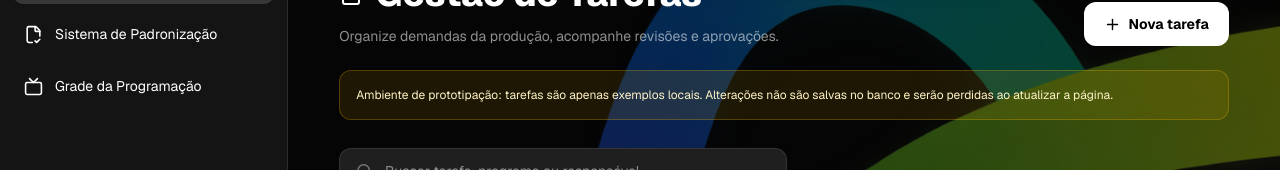
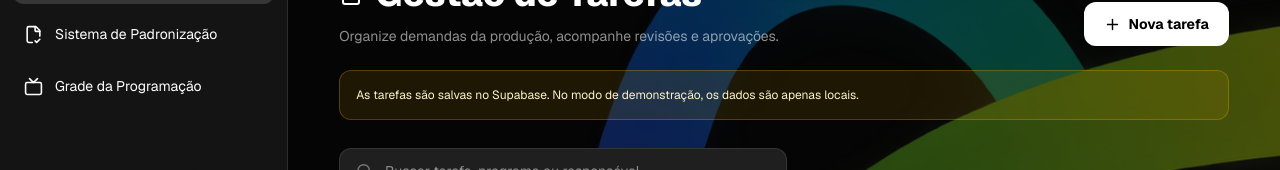
Before and after one commit to fdefreitass/SistemaDeGerenciamentoProducaoSCCSBT, a React (Vite) app: page /tarefas in a window 1280 px wide. Shown: the part 173-343 px from the top of the page. Built offline with nearby package versions, Linux system fonts and the light colour scheme; no server answers; a web font is replaced by a local one.

Commit message:
feat: integrar Kanban com tabela tarefas_producao

```diff
--- a/src/pages/GestaoTarefas.tsx
+++ b/src/pages/GestaoTarefas.tsx
@@ -1,4 +1,6 @@
-import { useMemo, useState, type FormEvent } from 'react'
+import { useEffect, useMemo, useState, type FormEvent } from 'react'
+import { listarTarefas, criarTarefa, atualizarEtapa, excluirTarefa } from '../services/tarefas'
+import { modoDemo } from '../lib/supabase'
 import { ArrowRight, ClipboardList, Plus, Search, Trash2 } from 'lucide-react'
 
 type Stage = 'backlog' | 'andamento' | 'revisao' | 'aprovado'
@@ -14,7 +16,8 @@ const initial: Task[] = [
   { id: 'demo-2', title: 'VT de programação', program: 'SCC News', owner: 'Equipe de edição', due: '', stage: 'andamento' },
 ]
 export default function GestaoTarefas() {
-  const [tasks, setTasks] = useState<Task[]>(initial)
+  const [tasks, setTasks] = useState<Task[]>(modoDemo ? initial : [])
+  useEffect(() => { if (modoDemo) return; let active = true; listarTarefas().then(rows => { if (active) setTasks(rows.map(t => ({ id: t.id, title: t.titulo, program: t.programa, owner: t.responsavel, due: t.prazo ?? '', stage: t.etapa }))) }); return () => { active = false } }, [])
   const [search, setSearch] = useState('')
   const [creating, setCreating] = useState(false)
   const [title, setTitle] = useState('')
@@ -22,13 +25,15 @@ export default function GestaoTarefas() {
   const [owner, setOwner] = useState('')
   const [due, setDue] = useState('')
   const filtered = useMemo(() => tasks.filter(task => [task.title, task.program, task.owner].join(' ').toLocaleLowerCase('pt-BR').includes(search.toLocaleLowerCase('pt-BR'))), [tasks, search])
-  function createTask(event: FormEvent<HTMLFormElement>) {
+  async function createTask(event: FormEvent<HTMLFormElement>) {
     event.preventDefault()
     if (!title.trim()) return
-    setTasks(current => [{ id: crypto.randomUUID(), title: title.trim(), program: program.trim(), owner: owner.trim(), due, stage: 'backlog' }, ...current])
+    const saved = await criarTarefa({ titulo: title.trim(), programa: program.trim(), responsavel: owner.trim(), prazo: due || null })
+    setTasks(current => [{ id: saved.id, title: saved.titulo, program: saved.programa, owner: saved.responsavel, due: saved.prazo ?? '', stage: saved.etapa }, ...current])
     setTitle(''); setProgram(''); setOwner(''); setDue(''); setCreating(false)
   }
-  function moveTask(id: string, stage: Stage) {
+  async function moveTask(id: string, stage: Stage) {
+    await atualizarEtapa(id, stage)
     setTasks(current => current.map(task => task.id === id ? { ...task, stage } : task))
   }
   return (
@@ -41,7 +46,7 @@ export default function GestaoTarefas() {
         </div>
         <button type="button" onClick={() => setCreating(value => !value)} className="flex items-center gap-2 rounded-xl bg-white px-5 py-3 text-sm font-bold text-black hover:bg-[#e2fa00]"><Plus size={17}/> Nova tarefa</button>
       </div>
-      <p role="status" className="mt-6 rounded-xl border border-amber-400/25 bg-amber-400/10 p-4 text-xs text-amber-100">Ambiente de prototipação: tarefas são apenas exemplos locais. Alterações não são salvas no banco e serão perdidas ao atualizar a página.</p>
+      <p role="status" className="mt-6 rounded-xl border border-amber-400/25 bg-amber-400/10 p-4 text-xs text-amber-100">As tarefas são salvas no Supabase. No modo de demonstração, os dados são apenas locais.</p>
       {creating && <form onSubmit={createTask} className="mt-5 grid gap-3 rounded-2xl border border-white/10 bg-[#1f1f1f] p-5 md:grid-cols-2">
         <label className="text-xs text-white/65">Título da tarefa<input required maxLength={160} value={title} onChange={e => setTitle(e.target.value)} className="mt-2 w-full rounded-lg border border-white/15 bg-black/40 p-3 text-white" /></label>
         <label className="text-xs text-white/65">Programa<input maxLength={100} value={program} onChange={e => setProgram(e.target.value)} className="mt-2 w-full rounded-lg border border-white/15 bg-black/40 p-3 text-white" /></label>
@@ -60,7 +65,7 @@ export default function GestaoTarefas() {
               <p className="mt-2 text-xs text-white/55">{task.program || 'Sem programa'} · {task.owner || 'Sem responsável'}</p>
               {task.due && <p className="mt-2 text-xs text-white/45">Prazo: {task.due.split('-').reverse().join('/')}</p>}
               <div className="mt-4 flex items-center justify-between gap-2">
-                <button type="button" aria-label={`Excluir ${task.title}`} title="Excluir tarefa de teste" onClick={() => setTasks(current => current.filter(item => item.id !== task.id))} className="rounded-lg p-2 text-white/50 hover:bg-red-500/10 hover:text-red-300"><Trash2 size={15}/></button>
+                <button type="button" aria-label={`Excluir ${task.title}`} title="Excluir tarefa de teste" onClick={() => { void excluirTarefa(task.id).then(() => setTasks(current => current.filter(item => item.id !== task.id))) }} className="rounded-lg p-2 text-white/50 hover:bg-red-500/10 hover:text-red-300"><Trash2 size={15}/></button>
                 <div className="flex items-center gap-2">
                   {index > 0 && <button type="button" onClick={() => moveTask(task.id, stages[index - 1].id)} className="rounded-lg border border-white/15 px-2 py-1 text-xs hover:bg-white/10">Voltar</button>}
                   {index < stages.length - 1 && <button type="button" onClick={() => moveTask(task.id, stages[index + 1].id)} className="flex items-center gap-1 rounded-lg border border-white/15 px-2 py-1 text-xs hover:bg-white/10">Avançar <ArrowRight size={13}/></button>}
```
